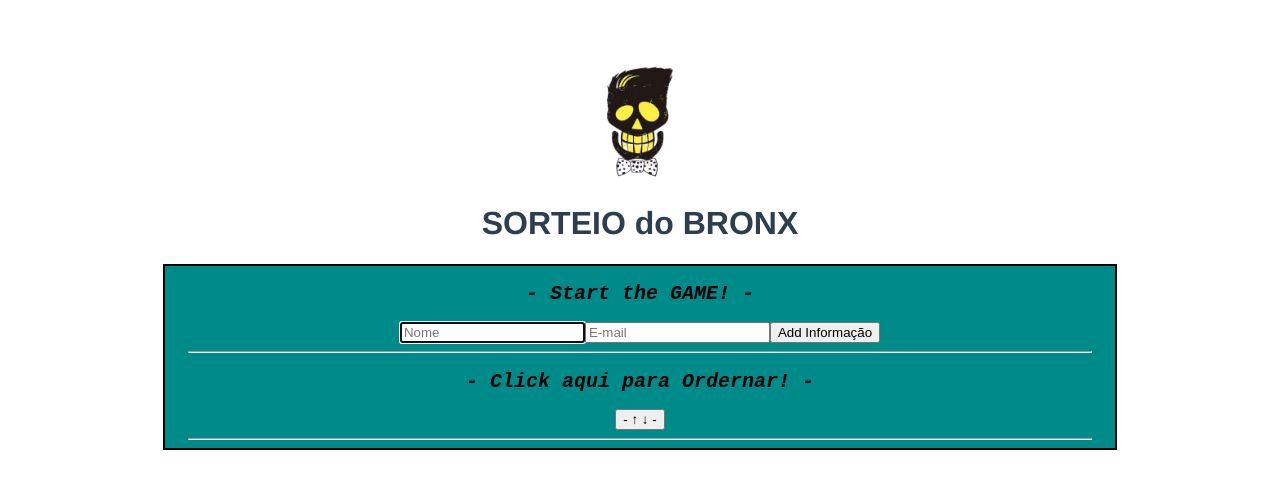
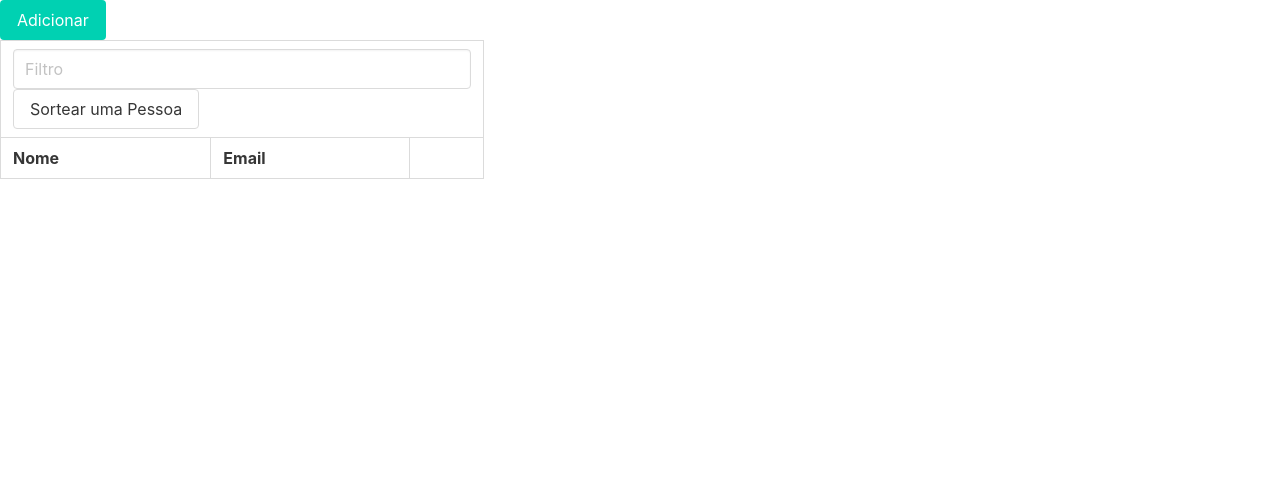
Before and after one commit to WN-Bronx/Sorteio-WN, a Vue app: page / in a window 1280 px wide. Shown: the top 488 px of the page. Built offline with nearby package versions, Linux system fonts and the light colour scheme.

Commit message:
Commitando

```diff
--- a/package.json
+++ b/package.json
@@ -8,7 +8,9 @@
     "lint": "vue-cli-service lint"
   },
   "dependencies": {
+    "bulma": "^0.9.0",
     "core-js": "^3.6.5",
+    "multiple-select": "^1.5.2",
     "vue": "^2.6.11"
   },
   "devDependencies": {
--- a/src/App.vue
+++ b/src/App.vue
@@ -1,100 +1,130 @@
 <template>
-  <div class="principal">
-    <div id="app">
-      <img class="img-responsive img-logo" src="@/assets/photo.png" alt="Logo">
-      <h1>SORTEIO do BRONX</h1>
-      <div class="div-principal">
-        <h2 class="h2">- Start the GAME! -</h2>
-        <input type="text" placeholder="Nome" required="required" v-model="nomeField" autofocus>
-        <small id="error" v-show="deuErro">Informação inválida !</small>
-        <input type="email" placeholder="E-mail" required="required" v-model="emailField">
-        <button @click="adicionarPessoa" class="btn-style">Add Informação</button>
-        <hr class="hr">
-        <h2 class="h2">- Click aqui para Ordernar! -</h2>
-        <button @click="orderLista" class="btn-style">- ↑ ↓ -</button>
-        <hr class="hr">
-        <!-- Adicionando Pessoa a Lista-->
-        <!--div v-for="(lista,index) in lista" :key="lista.id"-->
-        <div v-for="lista in lista" :key="lista.id">
-          <!-- h4>{{ index + 1 }}</h4-->
-          <AddPessoa :addLista="lista" @meDelete="deletarPessoaLista($event)" />
+  <div>
+    <button class="button is-primary" @click="adicionar">Adicionar</button>
+    <table class="table is-bordered tudo">
+        <thead>
+          <tr>
+              <td colspan="5">
+                <input type="text" class="input" v-model="filtro" placeholder="Filtro"/>
+                <button class="button" @click="sortearPessoa">Sortear uma Pessoa</button>
+
+              </td>
+          </tr>
+          <tr>
+            <th>Nome</th>
+            <th>Email</th>
+            <th></th>
+            </tr>
+        </thead>
+        <tbody>
+          <tr v-for="p in pessoasFiltradas" :key="p.id">
+              <td> {{p.nome}} </td>
+              <td> {{p.email}} </td>
+              <td>
+                  <button class="button" @click="editar(p)">Editar</button>
+                  <button class="button" @click="excluir(p)">Excluir</button>
+              </td>
+          </tr>
+        </tbody>
+    </table>
+    <cadastro-pessoa :show="showForm" :pessoa="pessoaEditar" @close="showForm = false" @save="salvar" > </cadastro-pessoa>
   </div>
 
-      </div>
-    </div>
-   <div>
-   </div>
-  </div>
 </template>
 
 <script>
-
-import _ from 'lodash';
-import AddPessoa from './components/AddPessoa';
+import CadastroPessoa from "./components/CadastroPessoa"
 
 export default {
-  name: 'App',
-  data(){
+  components: {
+    CadastroPessoa
+  },
+  name: 'app',
+  data () {
     return {
-      deuErro: false,
-      nomeField: "",
-      emailField: "",
-      lista: []
+      pessoas: [],
+      filtro:"",
+      pessoaEditar: null,
+      showForm: false,
     }
   },
-  components: {
-    AddPessoa,
+  methods: {
+    adicionar() {
+        this.pessoaEditar = {
+            id: null,
+            nome: '',
+            email: ''
+        },
+        this.showForm = true;
     },
 
-  methods: {
-    adicionarPessoa: function() {
-      if (this.nomeField == "" || this.nomeField.length < 1) {
-          this.deuErro = true;
-      } else {
-        this.lista.push({nome: this.nomeField, email:this.emailField, id:Date.now()})
-        this.nomeField = "";
-        this.emailField = "";
-        this.deuErro = false;
+    inserir (pessoa) {
+        let pessoaAdicionar = Object.assign({}, pessoa);
+        pessoaAdicionar.id = this.pessoas.length + 1;
+        this.pessoas.push(pessoaAdicionar);
+    },
+
+    alterar (pessoa) {
+        let idx = this.pessoas.findIndex(c => {
+            return c.id == pessoa.id;
+        });
+        if (idx > -1) {
+            this.pessoas[idx] = pessoa;
+            this.$set(this.pessoas, idx, this.pessoas[idx]);
         }
     },
-    deletarPessoaLista: function($event) {
-      var id = $event.idPessoa;
-      var novoArray = this.lista.filter(lista=> lista.id != id);
-      this.lista = novoArray;
+
+    editar(pessoa) {
+        this.pessoaEditar = Object.assign({}, pessoa);
+        this.showForm = true;
+    },
+
+    excluir(pessoa) {
+        if (confirm("Excluir registro?")) {
+            this.pessoas.splice(this.pessoas.indexOf(pessoa), 1);
         }
     },
-  computed:{
-    orderLista: function(){
-      return _.orderBy(this.lista,['nome'], ['asc']);
+
+    salvar(pessoa) {
+        if (pessoa.id == null) {
+            this.inserir(pessoa);
         }
+        else
+        {
+            this.alterar(pessoa);
         }
+        this.showForm = false;
+    },
+
+    sortearPessoa: function() {
+      if (this.pessoas.length > 0) {
+          var pos = Math.floor(Math.random() * (this.pessoas.length));
+          this.filtro = this.pessoas[pos].nome;
+      }
+      else
+        alert("Nenhum registro cadastrado!");
+    }
+
+  },
+
+  computed: {
+      pessoasFiltradas: function() {
+        if (this.filtro == '') {
+          return this.pessoas
+        }
+        return this.pessoas.filter(c => {
+            return c.nome.startsWith(this.filtro)
+        })
+      },
+  },
+
 }
 </script>
 
 <style>
-  .div-principal{
-    text-align: center;
-    background-color: darkcyan;
-    color: black;
-    max-width: 950px;
-    margin: 0 auto;
-    margin-top: 1%;
-    border: 2px solid black ;
-  }
-
-  .h2{
-    color: black;
-    font-family: 'Courier New', Courier, monospace;
-    font-size: 20px;
-    font-style: oblique;
-  }
-
-  .hr{
-    max-width: 95%;
-  }
 
 #app {
-    font-family: Avenir, Helvetica, Arial, sans-serif;
+  font-family: 'Avenir', Helvetica, Arial, sans-serif;
   -webkit-font-smoothing: antialiased;
   -moz-osx-font-smoothing: grayscale;
   text-align: center;
@@ -102,11 +132,21 @@ export default {
   margin-top: 60px;
 }
 
-  #error {
-    color: red;
+h1, h2 {
+  font-weight: normal;
 }
-  .img-logo{
-    max-width: 120px;
-    margin: 0 auto;
+
+ul {
+  list-style-type: none;
+  padding: 0;
+}
+
+li {
+  display: inline-block;
+  margin: 0 10px;
+}
+
+a {
+  color: #42b983;
 }
 </style>
--- a/src/components/AddPessoa.vue
+++ /dev/null
@@ -1,98 +0,0 @@
-<template>
-    <div class="div-principal">
-        <div :class="{'lista': !iSorteado,'lista-sorteado': iSorteado}">
-            <form @submit.prevent="salvar" v-if="pessoaEditar">
-                <p>Descrição do Cleinte: {{ addLista.nome }}</p>
-                <p>E-mail : {{ addLista.email }}</p>
-                <button @click="corSorteada" class="btn-style">Mudar Cor</button>
-                <button @click="eventoExcluir" class="btn-style">Excluir</button>
-            </form>
-        </div>
-    </div>
-</template>
-
-<script>
-export default {
-    data(){
-        return {
-            iSorteado: false,
-            pessoaEditar: null
-        }
-    },
-    props:{
-        addLista: Object
-    },
-    methods:{
-        corSorteada: function(){
-            this.iSorteado = !this.iSorteado;
-        },
-        eventoExcluir: function(){
-          this.$emit("meDelete", {idPessoa: this.addLista.id, components: this});
-        },
-        salvar() {
-            this.$emit('save', this.pessoaEditar)
-        }
-    },
-    watch: {
-        pessoa: function(val) {
-            this.pessoaEditar = val
-        }
-    }
-}
-</script>
-
-<style scoped>
-    .div-principal{
-        text-align: center;
-        background-color: white;
-        color: white;
-        max-width: 950px;
-        margin: 1%;
-        margin-top: 1%;
-        padding: 1%;
-    }
-
-    .lista{
-        background-color: gray;
-        color: white;
-        margin: 15px;
-        padding: 1%;
-    }
-
-    .lista-sorteado{
-        background-color: black;
-        color: yellow;
-        margin: 15px;
-        padding: 1%;
-    }
-
-    .h2{
-        color: black;
-        font-family: 'Courier New', Courier, monospace;
-        font-size: 20px;
-        font-style: oblique;
-    }
-
-    .input-form{
-        max-width: 250px;
-        min-width: 50px;
-        text-align: center;
-        margin-left: 15px;
-        margin-bottom: 15px;
-        padding: 5px 5px 5px 5px;
-    }
-
-    .btn-style{
-        text-align: center;
-        max-width: 150px;
-        margin: 5px 5px 5px;
-        padding: 5px 5px 5px 2px;
-    }
-    .hr{
-        max-width: 95%;
-    }
-
-    hr{
-        max-width: 50%;
-    }
-</style>
--- /dev/null
+++ b/src/components/CadastroPessoa.vue
@@ -0,0 +1,62 @@
+<template>
+    <div class="modal" :class="{ 'is-active': show }">
+        <div class="modal-background"></div>
+        <div class="modal-card">
+            <header class="modal-card-head">
+                    <p class="modal-card-title">Cadastro de Pessoa</p>
+                    <button class="delete" aria-label="close" @click="$emit('close')"></button>
+            </header>
+            <form @submit.prevent="salvar" v-if="pessoaEditar">
+                    <section class="modal-card-body">
+                        <div class="field">
+                            <label class="label">Nome:</label>
+                            <input type="text" v-model="pessoaEditar.nome" class="input" required autofocus/>
+                        </div>
+                        <div class="field">
+                            <label class="label">E-mail:</label>
+                            <input type="text" v-model="pessoaEditar.email" class="input" required autofocus/>
+                        </div>
+                    </section>
+                    <footer class="modal-card-foot">
+                        <input type="submit" class="button is-success" value="Salvar"/>
+                        <button class="button" @click="$emit('close')">Cancelar</button>
+                    </footer>
+            </form>
+        </div>
+    </div>
+</template>
+
+<script>
+//import Multiselect from 'vue-multiselect'
+
+export default {
+  components: {
+     //Multiselect
+  },
+    props: {
+        show: Boolean,
+        pessoa: Object,
+    },
+    data() {
+        return {
+            pessoaEditar: null,
+        }
+    },
+    methods: {
+        salvar() {
+            this.$emit('save', this.pessoaEditar)
+        }
+    },
+    watch: {
+        pessoa: function(val) {
+            this.pessoaEditar = val
+        }
+    }
+}
+</script>
+
+<style src="vue-multiselect/dist/vue-multiselect.min.css"></style>
+
+<style>
+
+</style>
--- a/src/main.js
+++ b/src/main.js
@@ -1,5 +1,7 @@
 import Vue from 'vue'
 import App from './App.vue'
+
+import '../node_modules/bulma/css/bulma.css'
 
 Vue.config.productionTip = false
 
```
Also changed, not shown: 1 other file (tests, documents, lock files or other folders). Lines whose indentation alone changed are shown as unchanged.
